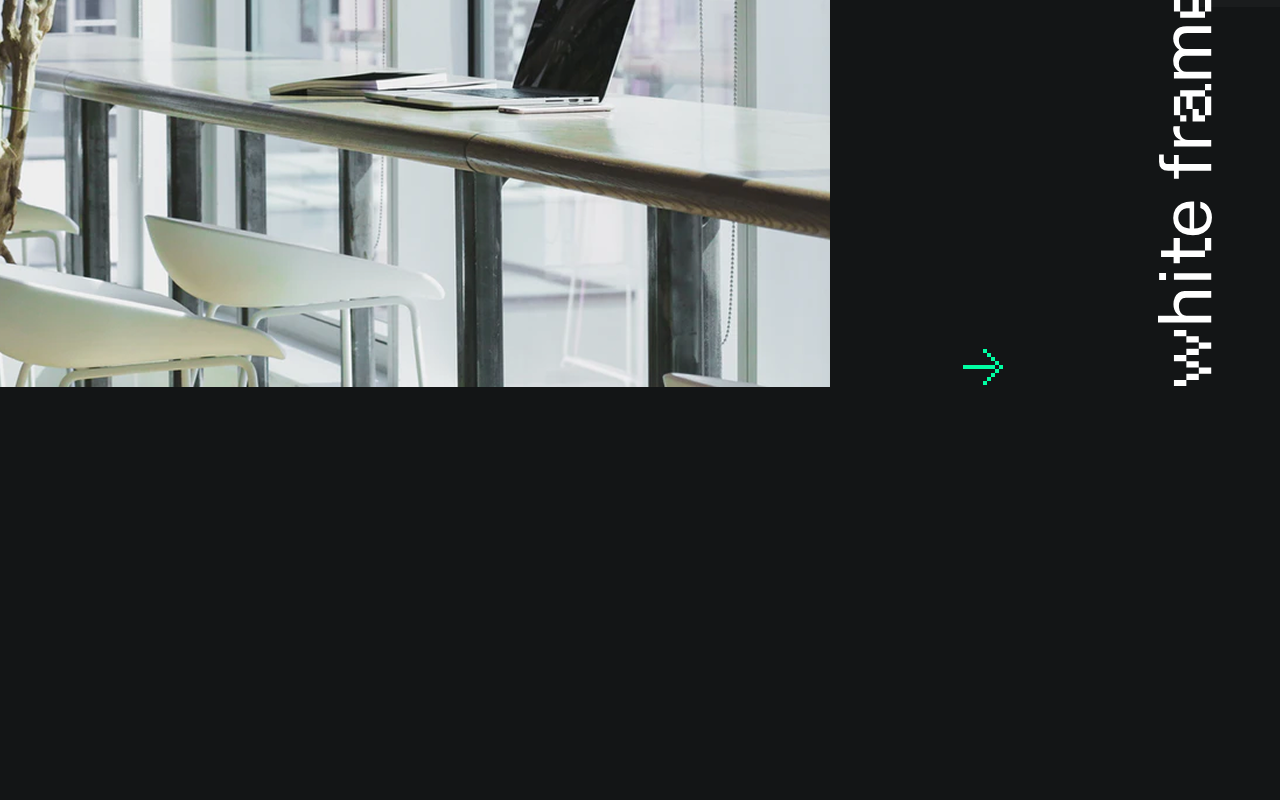
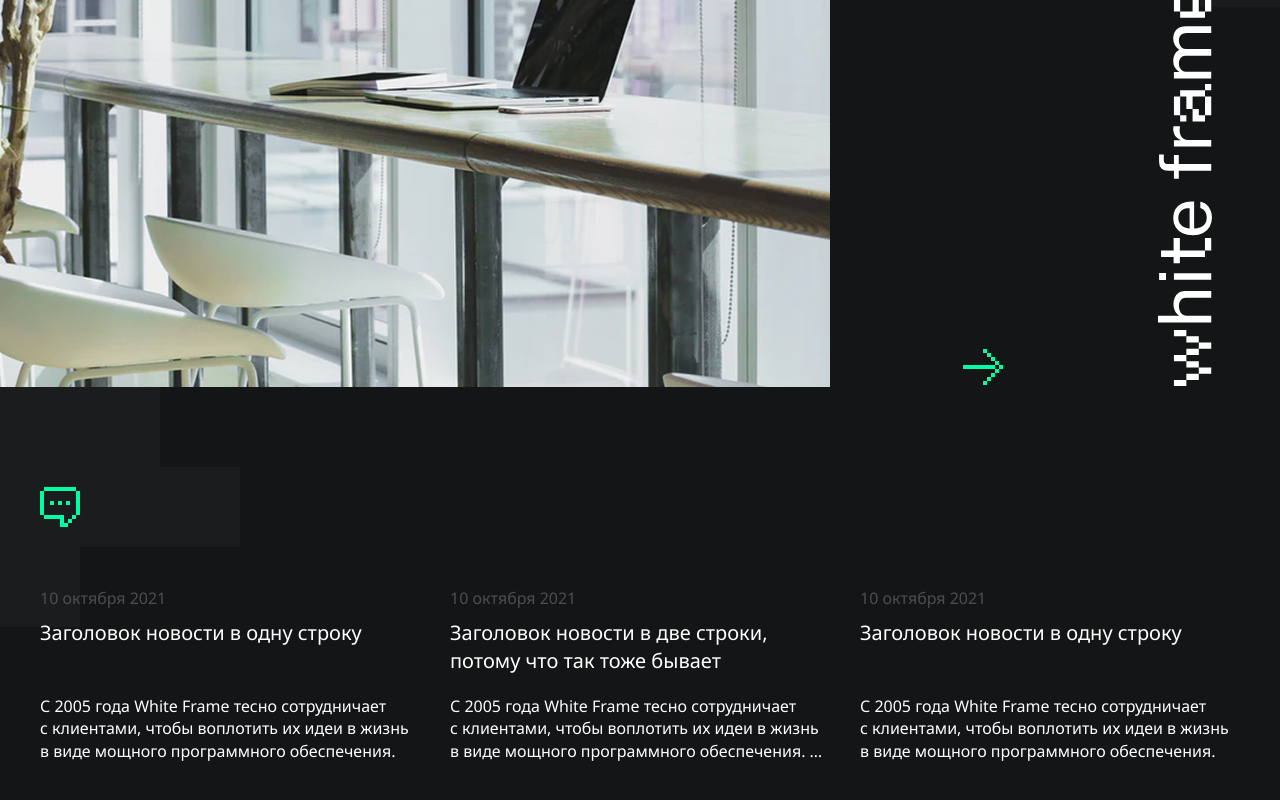
Before and after one commit to udazzZZ/white_frame, a React (Vite) app: page / in a window 1280 px wide. Shown: the part 3115-3915 px from the top of the page. Before the commit the page ends 3502 px from the top, so only its background shows below. Built offline with nearby package versions, Linux system fonts and the light colour scheme.

Commit message:
feat: add news section

```diff
--- /dev/null
+++ b/src/components/NewsSection/NewsSection.module.scss
@@ -0,0 +1,113 @@
+.newsSection {
+    display: flex;
+    justify-content: center;
+    position: relative;
+    margin: 0 auto;
+    padding: 100px 0 120px;
+    overflow: hidden;
+}
+
+.pixels {
+    position: absolute;
+    top: 0;
+    left: 0;
+    width: 240px;
+    height: auto;
+    pointer-events: none;
+}
+
+.inner {
+    position: relative;
+    z-index: 1;
+    width: min(100% - 40px, var(--container-width));
+}
+
+.icon {
+    width: 40px;
+    height: 40px;
+}
+
+.list {
+    display: grid;
+    grid-template-columns: repeat(3, 1fr);
+    gap: 30px;
+    margin-top: 60px;
+}
+
+.item {
+    display: flex;
+    flex-direction: column;
+    justify-content: space-between;
+    min-height: 172px;
+    color: var(--color-white);
+    gap: 20px;
+}
+
+.itemHeader {
+    display: flex;
+    flex-direction: column;
+    gap: 10px;
+}
+
+.date {
+    display: block;
+    color: var(--color-muted);
+    font-size: 16px;
+    font-weight: 400;
+}
+
+.title {
+    font-size: 20px;
+    font-weight: 400;
+}
+
+.title a {
+    color: var(--color-white);
+    text-decoration: none;
+    cursor:
+        url("/cursor.svg") 4 4,
+        pointer;
+    transition: color 180ms ease;
+}
+
+.title a:hover,
+.title a:focus-visible {
+    color: var(--color-accent);
+}
+
+.text {
+    display: -webkit-box;
+    -webkit-box-orient: vertical;
+    line-clamp: 3;
+    -webkit-line-clamp: 3;
+    overflow: hidden;
+    width: 100%;
+    color: var(--color-white);
+    font-size: 16px;
+    font-weight: 400;
+    line-height: 1.4;
+
+    @media (max-width: 767px) {
+        line-clamp: 4;
+        -webkit-line-clamp: 4;
+    }
+}
+
+@media (max-width: 767px) {
+    .newsSection {
+        padding: 60px 0 120px;
+    }
+
+    .pixels {
+        width: 120px;
+    }
+
+    .list {
+        grid-template-columns: 1fr;
+        gap: 40px;
+    }
+
+    .item {
+        min-height: 167px;
+    }
+}
--- /dev/null
+++ b/src/components/NewsSection/NewsSection.tsx
@@ -0,0 +1,58 @@
+import styles from "./NewsSection.module.scss";
+
+const newsItems = [
+    {
+        date: "10 октября 2021",
+        title: "Заголовок новости в одну строку",
+        text: "С 2005 года White Frame тесно сотрудничает с\u00A0клиентами, чтобы воплотить их идеи в жизнь в\u00A0виде\u00A0мощного программного обеспечения.",
+    },
+    {
+        date: "10 октября 2021",
+        title: "Заголовок новости в две строки, потому\u00A0что\u00A0так\u00A0тоже бывает",
+        text: "С 2005 года White Frame тесно сотрудничает с\u00A0клиентами, чтобы воплотить их идеи в жизнь в\u00A0виде\u00A0мощного программного обеспечения. С 2005 года White Frame тесно сотрудничает с\u00A0клиентами, чтобы воплотить их идеи в жизнь в\u00A0виде\u00A0мощного программного обеспечения.",
+    },
+    {
+        date: "10 октября 2021",
+        title: "Заголовок новости в одну строку",
+        text: "С 2005 года White Frame тесно сотрудничает с\u00A0клиентами, чтобы воплотить их идеи в жизнь в\u00A0виде\u00A0мощного программного обеспечения.",
+    },
+];
+
+export const NewsSection = () => {
+    return (
+        <section className={styles.newsSection} id="news">
+            <img
+                className={styles.pixels}
+                src="/news-pixels.svg"
+                alt=""
+                aria-hidden="true"
+            />
+
+            <div className={styles.inner}>
+                <img
+                    className={styles.icon}
+                    src="/news-icon.svg"
+                    alt=""
+                    aria-hidden="true"
+                />
+
+                <div className={styles.list}>
+                    {newsItems.map((item, index) => (
+                        <article
+                            className={styles.item}
+                            key={`${item.title}-${index}`}
+                        >
+                            <div className={styles.itemHeader}>
+                                <time className={styles.date}>{item.date}</time>
+                                <h2 className={styles.title}>
+                                    <a href="#news">{item.title}</a>
+                                </h2>
+                            </div>
+                            <p className={styles.text}>{item.text}</p>
+                        </article>
+                    ))}
+                </div>
+            </div>
+        </section>
+    );
+};
--- a/src/pages/HomePage.tsx
+++ b/src/pages/HomePage.tsx
@@ -4,6 +4,7 @@ import { ServicesSection } from "../components/ServicesSection/ServicesSection";
 import { CasesSection } from "../components/CasesSection/CasesSection";
 import { AboutSection } from "../components/AboutSection/AboutSection";
 import { GallerySection } from "../components/GallerySection/GallerySection";
+import { NewsSection } from "../components/NewsSection/NewsSection";
 import styles from "./HomePage.module.scss";
 
 export const HomePage = () => {
@@ -17,6 +18,7 @@ export const HomePage = () => {
                 <CasesSection />
                 <AboutSection />
                 <GallerySection />
+                <NewsSection />
             </main>
         </div>
     );
```
Also changed, not shown: public/news-icon.svg (added), public/news-pixels.svg (added).
